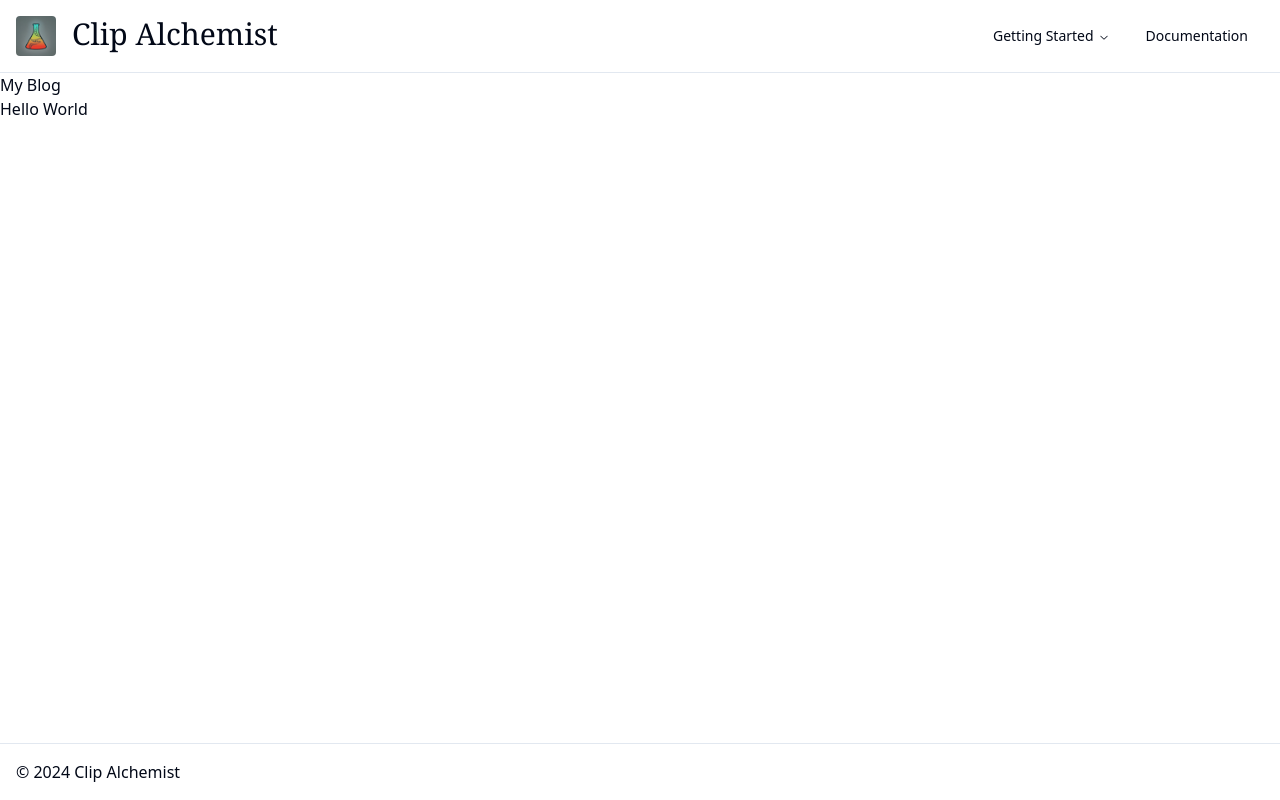
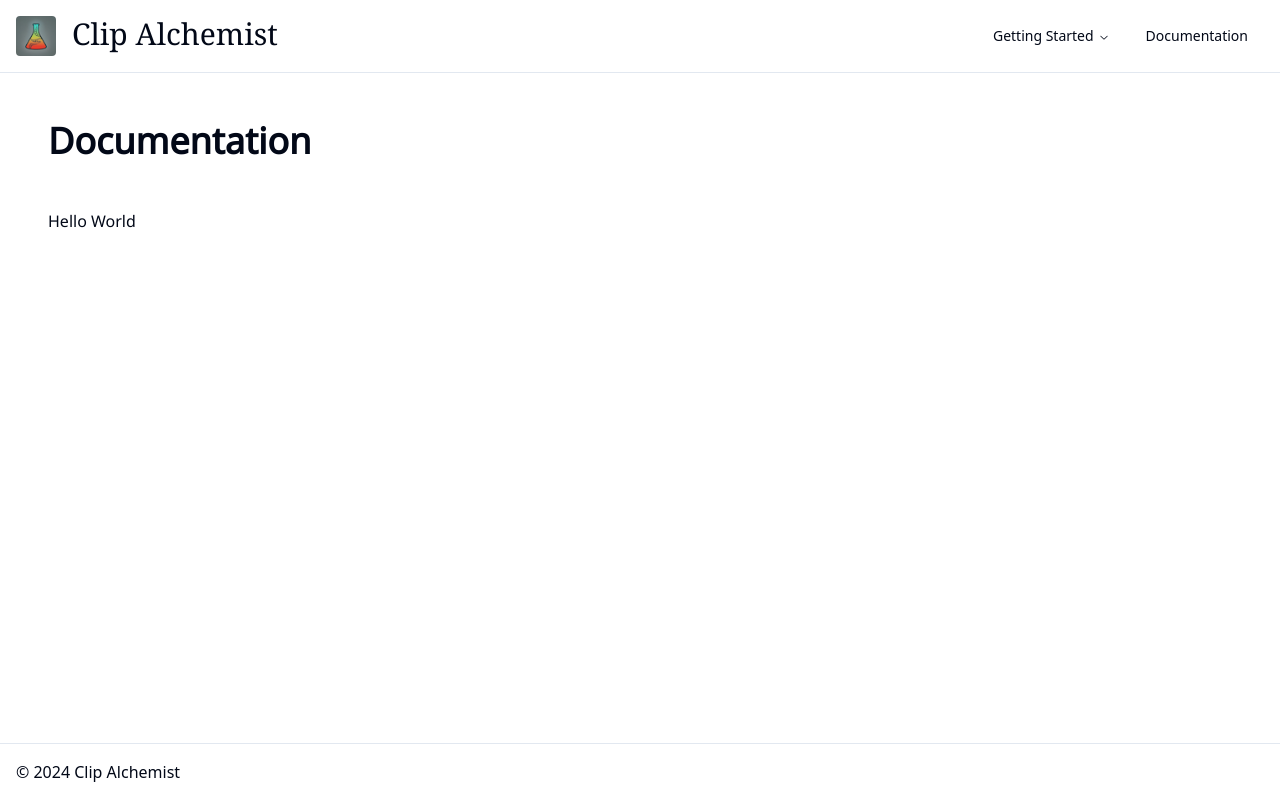
Before and after one commit to Clip-Alchemist/clip-alchemist.github.io, a Next.js app: page /docs in a window 1280 px wide. Built offline with nearby package versions, Linux system fonts and the light colour scheme.

Commit message:
Restyle documentation page.

```diff
--- a/src/app/docs/[slug]/page.tsx
+++ b/src/app/docs/[slug]/page.tsx
@@ -23,7 +23,7 @@ export default async function DocsPage({
   return (
     <main className={`w-full ${NotoSansFont.className}`}>
       <div className="p-12 max-w-7xl grid gap-6 w-full">
-        <h2 className="text-4xl font-bold">{title}</h2>
+        <h1 className="text-4xl font-bold">{title}</h1>
         <MDXRemote
           source={content}
           components={{
@@ -31,6 +31,7 @@ export default async function DocsPage({
             img: p => {
               const { src, ...rest } = p;
               return (
+                // eslint-disable-next-line @next/next/no-img-element, jsx-a11y/alt-text
                 <img
                   src={
                     src?.startsWith("http")
@@ -42,9 +43,9 @@ export default async function DocsPage({
               );
             },
             h1: ({ children }) => <h1 className="pl-0">{children}</h1>,
-            h2: ({ children }) => <h2 className="pl-1">{children}</h2>,
-            h3: ({ children }) => <h3 className="pl-2">{children}</h3>,
-            h4: ({ children }) => <h4 className="pl-3">{children}</h4>,
+            h2: ({ children }) => <h2 className="pl-1 text-3xl">{children}</h2>,
+            h3: ({ children }) => <h3 className="pl-2 text-2xl">{children}</h3>,
+            h4: ({ children }) => <h4 className="pl-3 text-xl">{children}</h4>,
             h5: ({ children }) => <h5 className="pl-4">{children}</h5>,
             h6: ({ children }) => <h6 className="pl-5">{children}</h6>,
             p: ({ children }) => <p className="pl-6">{children}</p>,
@@ -56,6 +57,9 @@ export default async function DocsPage({
               <table className="block overflow-x-scroll whitespace-nowrap pl-4 ">
                 {children}
               </table>
+            ),
+            checkbox: ({ children }) => (
+              <input type="checkbox" className="mr-2" />
             ),
           }}
           options={{
--- a/src/app/docs/page.tsx
+++ b/src/app/docs/page.tsx
@@ -2,6 +2,12 @@ import fs from "fs";
 import path from "path";
 import matter from "gray-matter";
 import Link from "next/link";
+import { cn } from "@/lib/utils";
+import { Noto_Sans } from "next/font/google";
+const NotoSansFont = Noto_Sans({
+  subsets: ["latin"],
+  weight: "400",
+});
 
 export default async function Docs() {
   // contentディレクトリ内のマークダウンファイル一覧を取得
@@ -25,15 +31,20 @@ export default async function Docs() {
   );
 
   return (
-    <div>
-      <h1>My Blog</h1>
+    <main
+      className={cn(
+        "p-12 max-w-7xl grid gap-12 w-full",
+        NotoSansFont.className
+      )}
+    >
+      <h1 className="text-4xl font-bold">Documentation</h1>
       <ul>
         {posts.map(post => (
-          <li key={post.slug}>
+          <li key={post.slug} className="">
             <Link href={`/docs/${post.slug}`}>{post.frontmatter.title}</Link>
           </li>
         ))}
       </ul>
-    </div>
+    </main>
   );
 }
--- a/src/docs/test.md
+++ b/src/docs/test.md
@@ -4,12 +4,17 @@ date: "2023-06-24"
 description: "This is my first blog post!"
 ---
 
-### h3
+## This is h2.
 
-This is test.
+### This is h3.
 
-[ ] test
+#### This is h4.
 
-|||
-|:--|:--|
-|a||
+This is p text.
+
+- [ ] test
+- [x] test
+
+| header  |  header |
+| :------ | ------: |
+| table a | table b |
```
